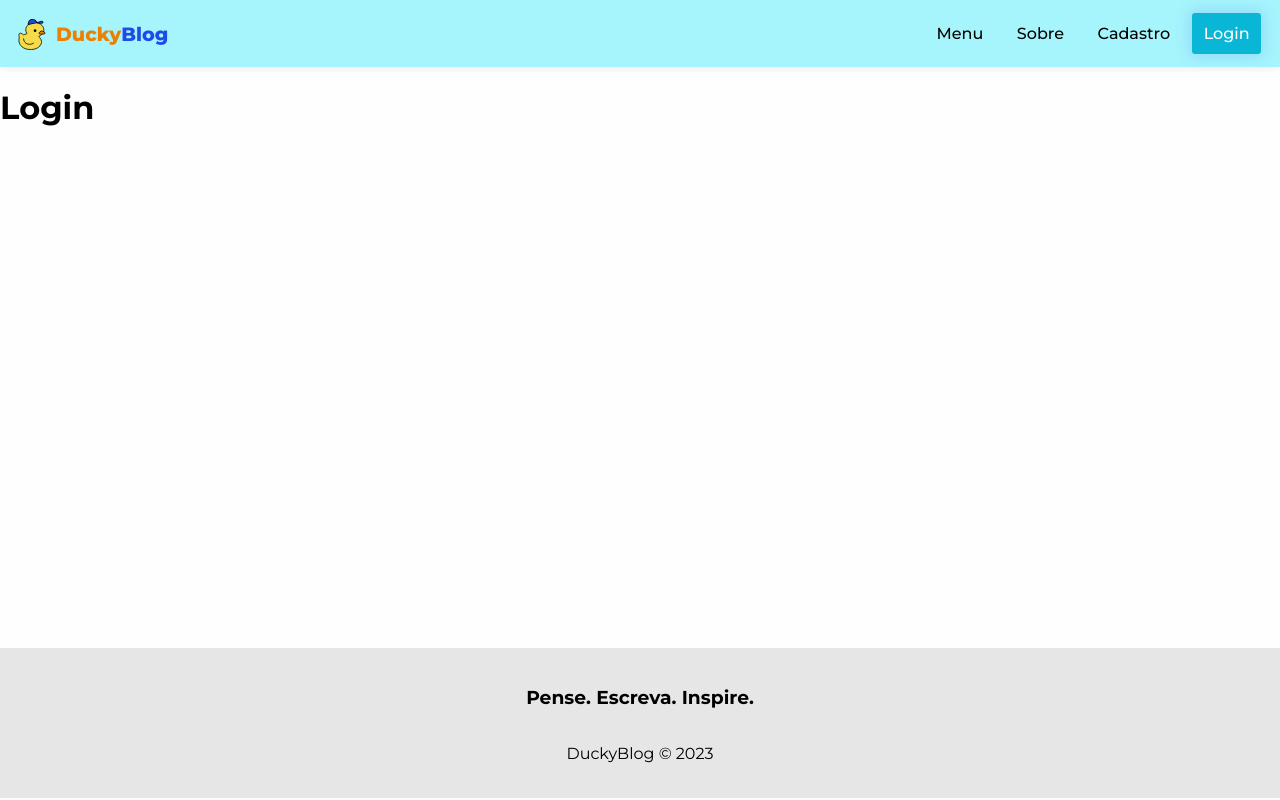
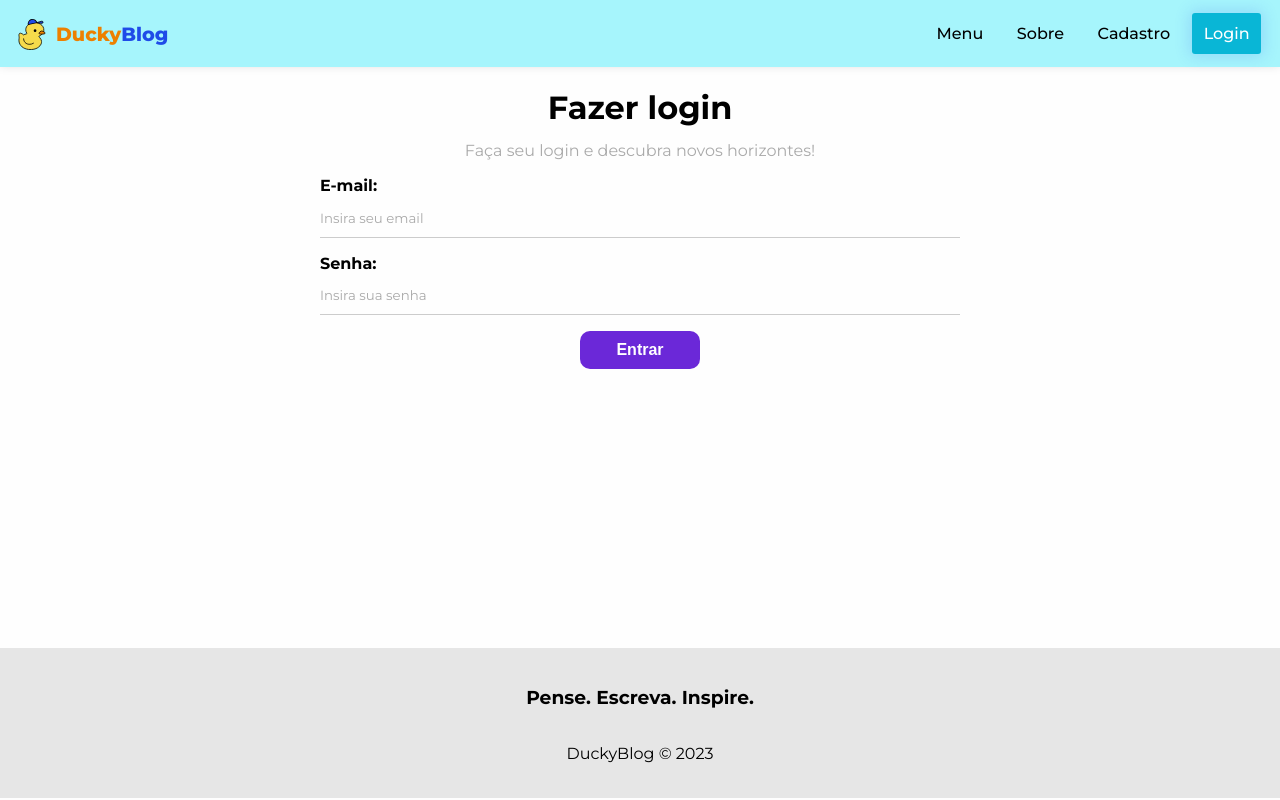
Before and after one commit to BiaBiruka/DuckyBlog, a React (Create React App) app: page /login in a window 1280 px wide. Built offline with nearby package versions, Linux system fonts and the light colour scheme; no server answers.

Commit message:
Login and authentication

```diff
--- a/src/hooks/useAuthentication.js
+++ b/src/hooks/useAuthentication.js
@@ -7,7 +7,6 @@
   createUserWithEmailAndPassword,
   signInWithEmailAndPassword,
   updateProfile,
-  signOut,
 } from "firebase/auth";
 
 import { useState, useEffect } from "react";
@@ -68,11 +67,37 @@
     }
   };
 
+  // Função de login
+  const login = async (data) => {
+    checkIfIsCancelled();
+    setLoading(true);
+    setError(false);
+
+    try {
+      await signInWithEmailAndPassword(auth, data.email, data.password);
+      setLoading(true);
+    } catch (error) {
+      let systemErrorMessage;
+
+      if (error.message.includes("user-not-found")) {
+        systemErrorMessage = "Usuário não encontrado.";
+      } else if (error.message.includes("wrong-password")) {
+        systemErrorMessage = "Senha incorreta.";
+      } else {
+        systemErrorMessage =
+          "Ocorreu um erro. Por favor, tente novamente mais tarde.";
+      }
+
+      setError(systemErrorMessage);
+      setLoading(false);
+    }
+  };
+
   // Cria um useEffect que deixa o cancelado como true ao sair da página
   // Vazio de dependências pois vai executar apenas uma vez
   useEffect(() => {
     return () => setCancelled(true);
   }, []);
 
-  return { auth, createUser, error, loading };
+  return { auth, createUser, error, loading, checkIfIsCancelled, login };
 };
--- a/src/pages/Login/Login.js
+++ b/src/pages/Login/Login.js
@@ -1,7 +1,78 @@
 import styles from "./Login.module.css";
 
+import { useAuthentication } from "../../hooks/useAuthentication";
+
+import { useState, useEffect } from "react";
+
 const Login = () => {
-  return <h1>Login</h1>;
+  const [email, setEmail] = useState("");
+  const [password, setPassword] = useState("");
+  const [error, setError] = useState("");
+
+  // Importa os dados/funções do hook criado
+  const { login, error: authError, loading } = useAuthentication();
+
+  const handleSubmit = async (e) => {
+    e.preventDefault();
+    // Se o formulário envia, define erro como nada
+    setError("");
+
+    // Define o usuário como os dados do formulário
+    const user = {
+      email,
+      password,
+    };
+
+    const res = await login(user);
+    console.log(res);
+  };
+
+  // Verifica se o erro mudou
+  // O erro que vem do hook de autenticação chama authError p/ não confundir com o erro do register (senha diferente)
+  useEffect(() => {
+    // Se há um erro (não está null), exibe o erro da mesma forma que o erro padrão (senhas diferentes)
+    if (authError) {
+      setError(authError);
+    }
+  }, [authError]);
+  return (
+    <div className={styles.login}>
+      <h1>Fazer login</h1>
+      <p>Faça seu login e descubra novos horizontes!</p>
+      <form onSubmit={handleSubmit}>
+        <label>
+          <span>E-mail:</span>
+          <input
+            type="email"
+            name="email"
+            placeholder="Insira seu email"
+            value={email}
+            onChange={(e) => setEmail(e.target.value)}
+            required
+          />
+        </label>
+        <label>
+          <span>Senha:</span>
+          <input
+            type="password"
+            name="password"
+            placeholder="Insira sua senha"
+            value={password}
+            onChange={(e) => setPassword(e.target.value)}
+            required
+          />
+        </label>
+        {!loading && <button className="btn">Entrar</button>}
+        {loading && (
+          <button className="btn" disabled>
+            Aguarde...
+          </button>
+        )}
+        {/* Se tiver erro, exibe abaixo do botão */}
+        {error && <p className="error">{error}</p>}
+      </form>
+    </div>
+  );
 };
 
 export default Login;
--- a/src/pages/Login/Login.module.css
+++ b/src/pages/Login/Login.module.css
@@ -0,0 +1,11 @@
+.login {
+  text-align: center;
+}
+
+.login p {
+  color: #aaa;
+}
+
+.login h1 {
+  margin-bottom: -2px;
+}
```
